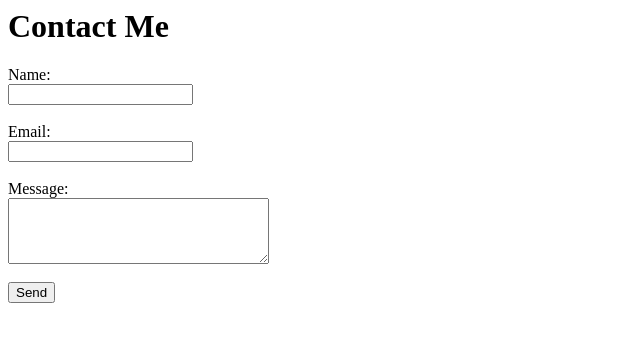
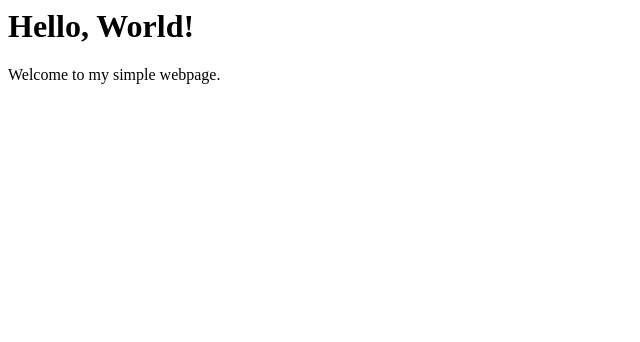
Before and after one commit to shifathahsina/Demo, a plain HTML site: page index.html in a window 1280 px wide. Shown: the whole page, without its empty margins (0-640 px from the left). Drawn offline with Linux system fonts and the light colour scheme.

Commit message:
Update index.html

```diff
--- a/index.html
+++ b/index.html
@@ -1,20 +1,9 @@
 <html>
 <head>
-    <title>Simple Contact Page</title>
+    <title>Simple HTML Page</title>
 </head>
 <body>
-    <h1>Contact Me</h1>
-    <form>
-        <label for="name">Name:</label><br>
-        <input type="text" id="name" name="name"><br><br>
-
-        <label for="email">Email:</label><br>
-        <input type="email" id="email" name="email"><br><br>
-
-        <label for="message">Message:</label><br>
-        <textarea id="message" name="message" rows="4" cols="30"></textarea><br><br>
-
-        <button type="submit">Send</button>
-    </form>
+    <h1>Hello, World!</h1>
+    <p>Welcome to my simple webpage.</p>
 </body>
 </html>
```
